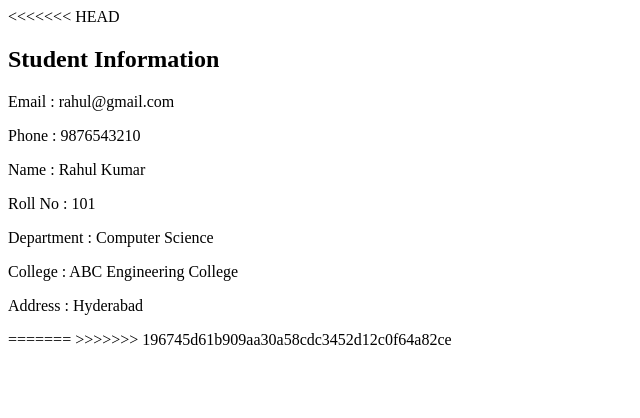
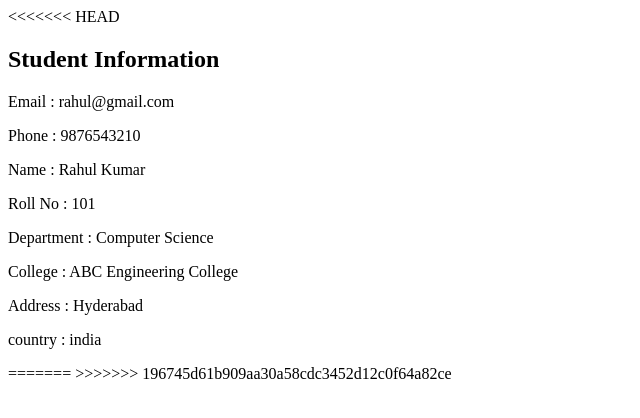
Before and after one commit to gdpraveenkumar/ar, a plain HTML site: page index.html in a window 1280 px wide. Shown: the whole page, without its empty margins (0-640 px from the left). Drawn offline with Linux system fonts and the light colour scheme.

Commit message:
add country“

```diff
--- a/index.html
+++ b/index.html
@@ -14,7 +14,7 @@
 <p>Department : Computer Science</p>
 <p>College : ABC Engineering College</p>
 <p>Address : Hyderabad</p>
-
+<p>country : india</p>
 </body>
 </html>
 =======
```
